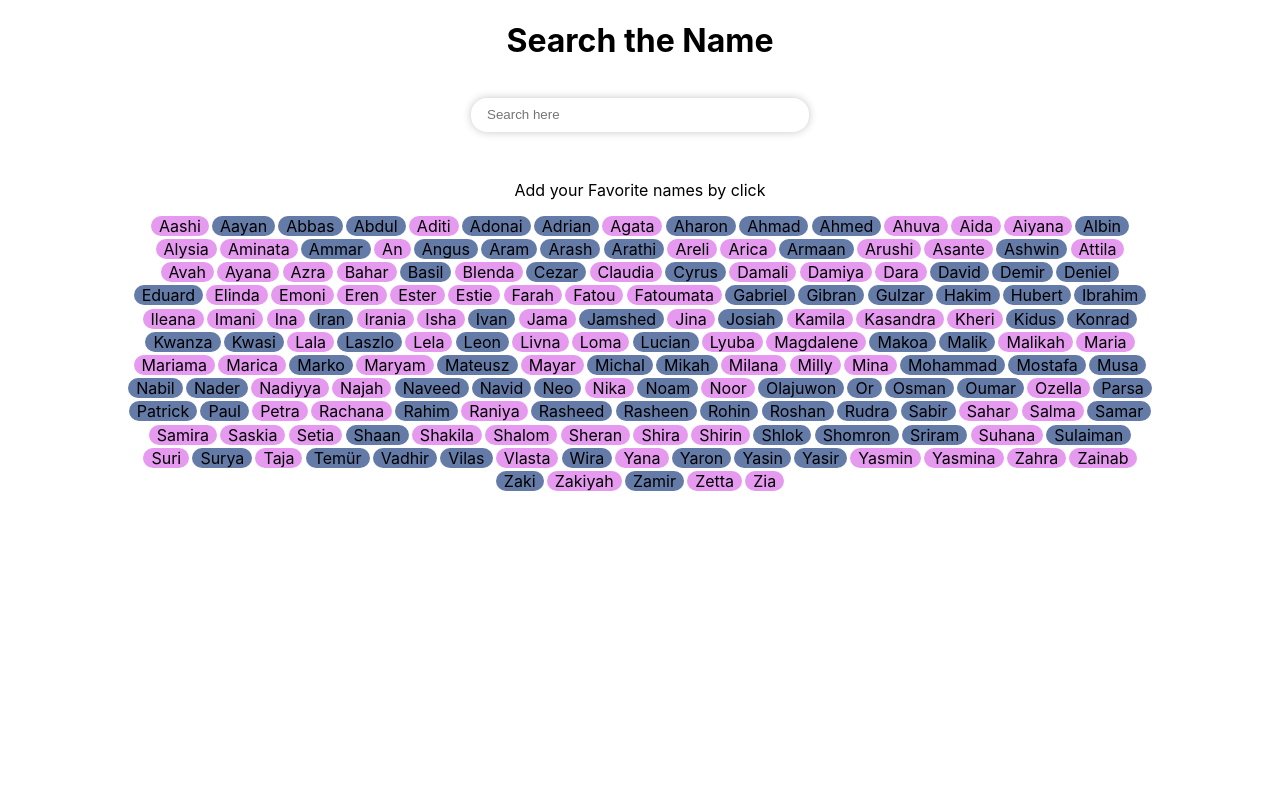
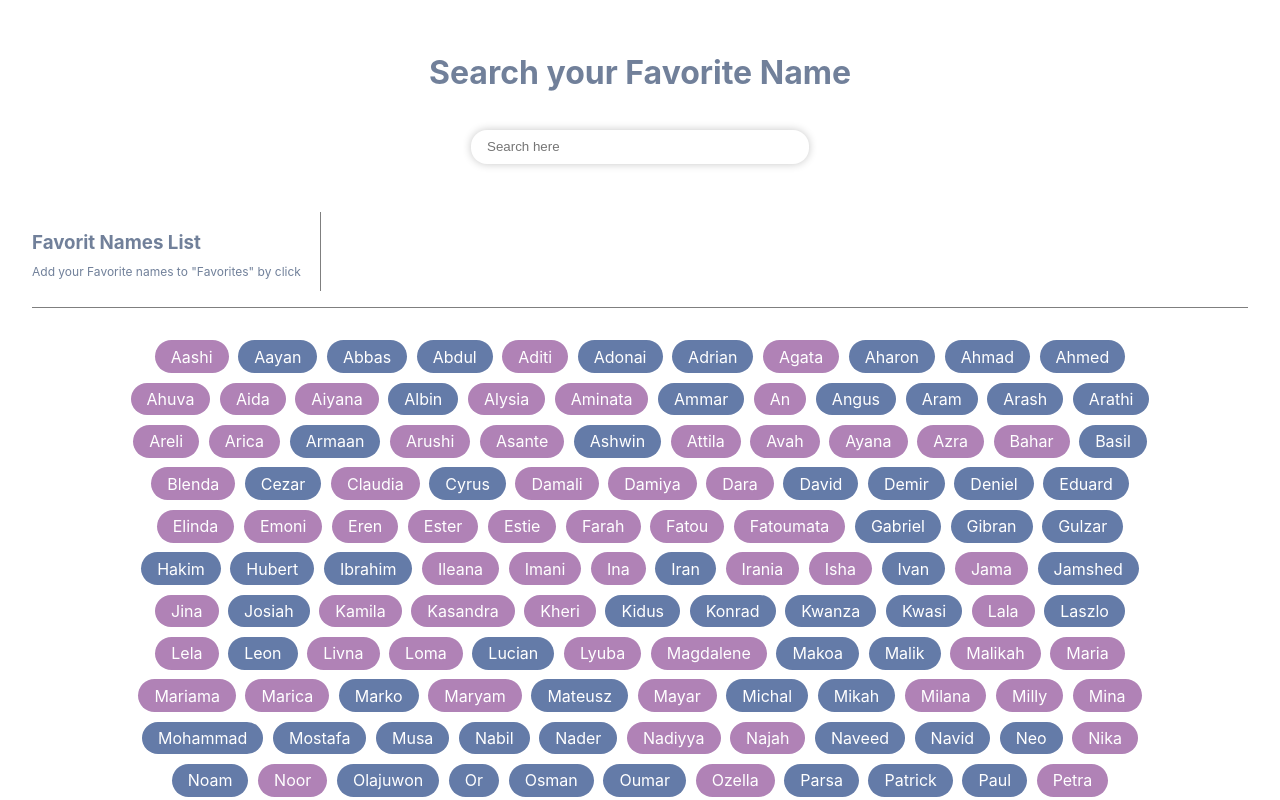
Before and after one commit to OlhaDanylevska/baby-names-react, a React (Create React App) app: page / in a window 1280 px wide. Shown: the top 800 px of the page. Built offline with nearby package versions, Linux system fonts and the light colour scheme.

Commit message:
added some css

```diff
--- a/src/App.css
+++ b/src/App.css
@@ -41,27 +41,67 @@
 .m {
   background-color: #647ba8;
   border-radius: 2rem;
-  padding-left: 0.5rem;
-  padding-right: 0.5rem;
+
+  padding: 0.4rem 1rem 0.4rem 1rem;
+  color: white;
+}
+
+.favorites {
+  display: flex;
+  flex-direction: row;
+  justify-content: space-between;
+  gap: 2rem;
+  text-align: left;
+  margin: 1rem 2rem;
+  color: rgb(113, 128, 154);
+  border-bottom: solid 1px #7f7f7f;
+  height: auto;
+  padding-bottom: 1rem;
+
+}
+
+.text-block {
+  min-width: 18rem;
+  height: auto;
+  border-right: solid 1px #7f7f7f;
+}
+
+.f-names {
+  width: 100%;
+  height: auto;
+  padding-top: 0.5rem;
+  padding-left: 1rem;
+  margin: 0.5rem;
+  display: flex;
+  flex-wrap: wrap;
+}
+
+.f-names span {
+  margin: 0.2rem;
+}
+
+.favorites p {
+  font-size: 12px;
+  margin-top: -0.5rem;
 }
 
 .f {
-  background-color: #e599ef;
+  background-color: #b082b6;
   border-radius: 2rem;
-  padding-left: 0.5rem;
-  padding-right: 0.5rem;
+  padding: 0.4rem 1rem 0.4rem 1rem;
+  color: white;
 
 }
 
 .container-for-names {
   display: flex;
   flex-direction: row;
-  gap: 0.2rem;
+  gap: 0.6rem;
   width: 80%;
   flex-wrap: wrap;
   margin: 0 auto;
   justify-content: center;
-
+  margin-top: 2rem;
 }
 
 .search-bar {
@@ -78,3 +118,12 @@
 .search-bar:focus {
   outline: none;
 }
+
+.search-area {
+  margin: 1rem 1rem 0 1rem;
+  padding-top: 1rem;
+}
+
+.search-area h1 {
+  color: rgb(113, 128, 154);
+}
--- a/src/App.js
+++ b/src/App.js
@@ -1,13 +1,23 @@
-import React from 'react';
+import React, { useState } from 'react';
 import './App.css';
 import SearchBar from './SearchBar';
+import DisplayNames from "./display-the-names";
+import babyNamesData from "./babyNamesData.json"
 
 
 function App() {
+  const sortedNames = (names, key) => {
+    return names.sort((a, b) => a[key].localeCompare(b[key]));
+  };
+  const [searchInput, setSearchInput] = useState("");
+  const initialData = sortedNames(babyNamesData, "name");
+  const [mainList, setMainList] = useState(initialData)
 
   return (
     <div className="App">
-      <SearchBar />
+      <SearchBar mainList={mainList} setMainList={setMainList}
+        searchInput={searchInput} setSearchInput={setSearchInput} initialData={initialData} />
+      <DisplayNames allNames={mainList} setMainList={setMainList} />
     </div>
   );
 }
--- a/src/SearchBar.js
+++ b/src/SearchBar.js
@@ -1,19 +1,6 @@
-import { useState } from "react";
-import DisplayNames from "./display-the-names";
-import babyNamesData from "./babyNamesData.json"
-
-const sortedNames = (names, key) => {
-    return names.sort((a, b) => a[key].localeCompare(b[key]));
-};
-
-const SearchBar = () => {
-    const [searchInput, setSearchInput] = useState("");
-    const initialData = sortedNames(babyNamesData, "name");
-    const [mainList, setMainList] = useState(initialData)
-
-    console.log({ mainList })
 
 
+const SearchBar = ({ mainList, setMainList, searchInput, setSearchInput, initialData }) => {
 
     function handleChange(e) {
         let inputValue = e.target.value;
@@ -33,20 +20,15 @@ const SearchBar = () => {
     }
     console.log(mainList)
     return (
-        <div>
-            <h1>Search the Name</h1>
+        <div className="search-area">
+            <h1>Search your Favorite Name</h1>
             <input
                 type="text"
                 className="search-bar"
                 placeholder="Search here"
                 onChange={handleChange}
                 value={searchInput} />
-            <div className='favirite-names'>
-                <p>Add your Favorite names by click</p>
-            </div>
-            <div>
-                <DisplayNames allNames={mainList} setMainList={setMainList} />
-            </div>
+
         </div>
     )
 }
--- a/src/display-the-names.js
+++ b/src/display-the-names.js
@@ -22,9 +22,15 @@ const DisplayNames = ({ allNames, setMainList }) => {
     return (
         <div className="all-names">
             <div className="favorites" >
-                {favoriteName.map((eachName) => {
-                    return (<span key={eachName.id} className={eachName.sex} onClick={() => { handleDelete(eachName); }}>{eachName.name}</span>);
-                })}
+                <div className="text-block">
+                    <h3>Favorit Names List</h3>
+                    <p>Add your Favorite names to "Favorites" by click</p>
+                </div>
+                <div className="f-names">
+                    {favoriteName.map((eachName) => {
+                        return (<span key={eachName.id} className={eachName.sex} onClick={() => { handleDelete(eachName); }}>{eachName.name}</span>);
+                    })}
+                </div>
             </div>
             <div className='container-for-names'>
                 {allNames.map((eachName) => {
```
